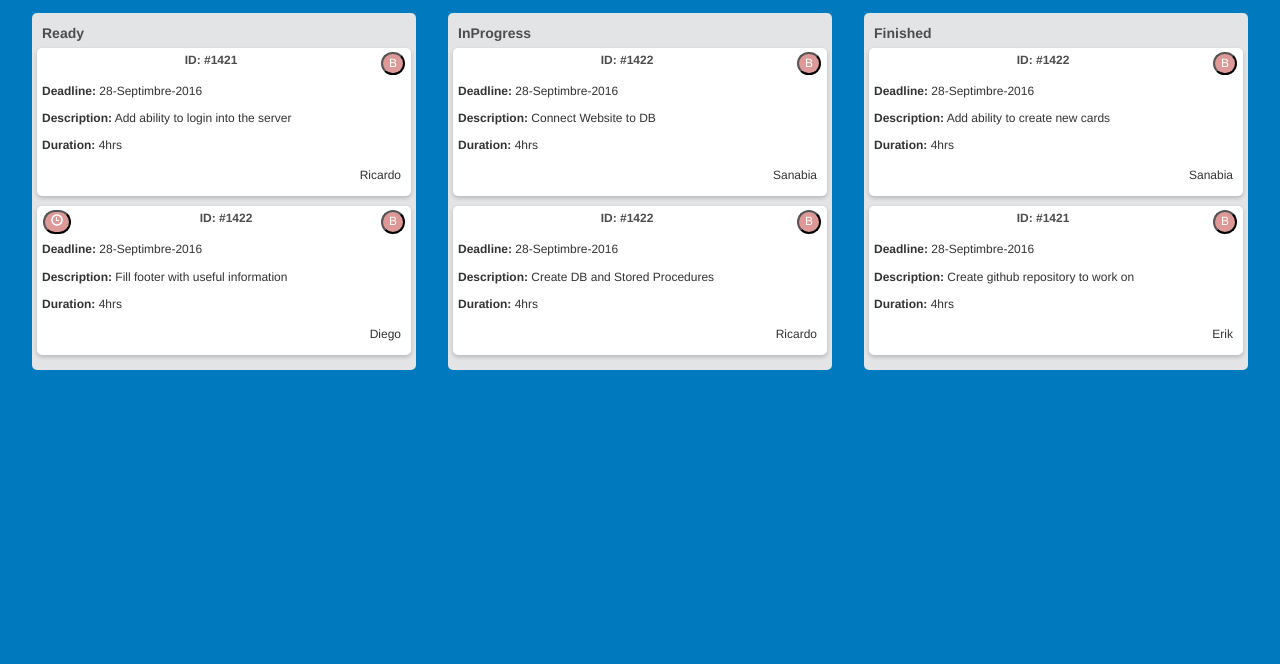
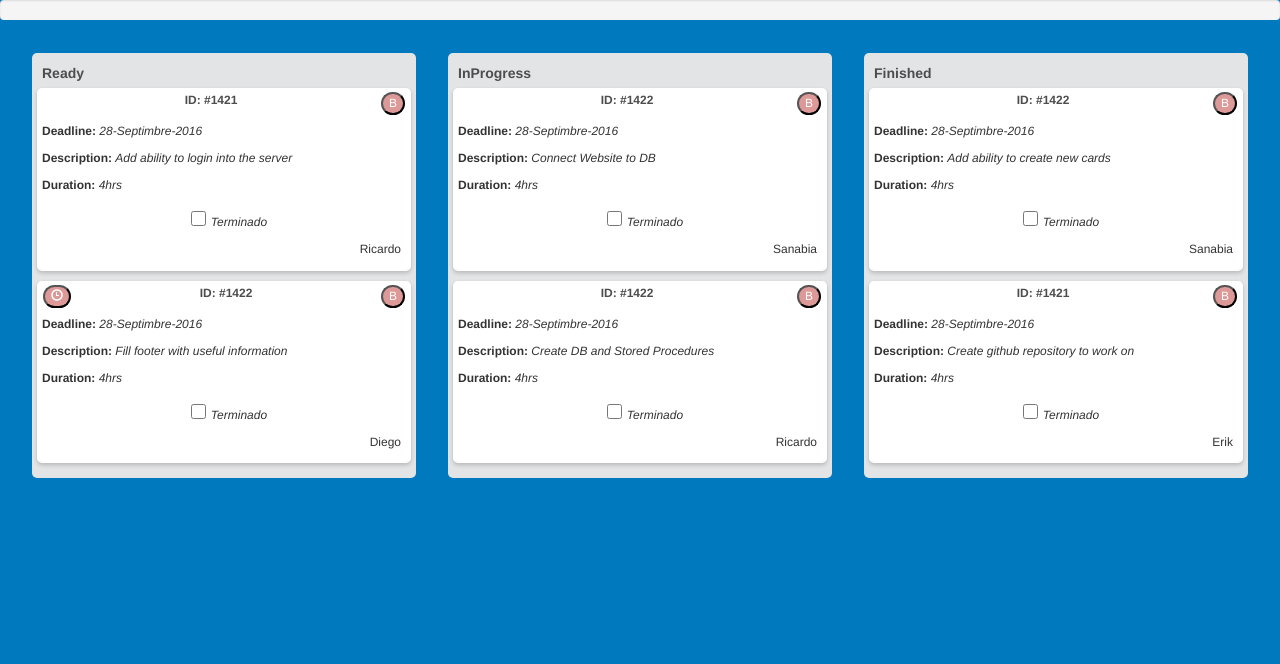
Before and after one commit to ErikBG/agiltrello, a PHP site: page / in a window 1280 px wide. Shown: the part 50-714 px from the top of the page. Run offline with PHP 8.4, Linux system fonts and the light colour scheme.

Commit message:
Simple UI Changes
Temporary Checklist and Progress  Bar Added
Kanban cards text editable (Temporary)

```diff
--- a/css/style.css
+++ b/css/style.css
@@ -172,3 +172,13 @@ body {
 .unblocked {
     background-color: #3e79d8;
 }
+
+input[type="checkbox"] {
+  height: 15px;
+  width: 15px;
+  margin-right:5px;
+  margin-left: 10px;
+  position:relative;
+}
+
+em   {font-size: 12px;}
--- a/index.html
+++ b/index.html
@@ -74,7 +74,11 @@
     <!--BOARD-->
 
 		<div class="container-fluid text-center row content">
-
+      <div class="progress">
+        <div class="progress-bar progress-bar-striped active" role="progressbar"
+              aria-valuenow="0" aria-valuemin="0" aria-valuemax="100"></div>
+      </div>
+        <div class = "ready"></div>
 				<div id="ready" class="readyCol col-sm-4 iColumn">
 					<div class="title">Ready</div>
 
@@ -84,10 +88,16 @@
 						   <button id="blockBtn1" class="blockBtn">B</button>
 						</div>
             <div class="card-content">
-								<p><strong>Deadline:</strong> 28-Septimbre-2016</p>
-								<p><strong>Description:</strong> Add ability to login into the server</p>
-								<p><strong>Duration:</strong> 4hrs</p>
+              <p><strong>Deadline:</strong> <em contenteditable="true">28-Septimbre-2016</em></p>
+              <p ><strong>Description:</strong> <em contenteditable="true">Add ability to login into the server</em></p>
+              <p ><strong>Duration:</strong> <em contenteditable="true">4hrs</em></p>
             </div>
+            <form>
+              <p>
+                <input id="input1" type="checkbox" name="completed1" value="17"><em>Terminado</em>
+
+              </p>
+            </form>
 							<div class="card-footer">
 								<p>Ricardo</p>
 							</div>
@@ -104,10 +114,16 @@
 
 						</div>
             <div class="card-content">
-								<p><strong>Deadline:</strong> 28-Septimbre-2016</p>
-								<p><strong>Description:</strong> Fill footer with useful information</p>
-								<p><strong>Duration:</strong> 4hrs</p>
+              <p><strong>Deadline:</strong> <em contenteditable="true">28-Septimbre-2016</em></p>
+              <p><strong>Description:</strong> <em contenteditable="true">Fill footer with useful information</em></p>
+              <p><strong>Duration:</strong> <em contenteditable="true">4hrs</em></p>
             </div>
+            <form>
+              <p>
+                <input id="input2" type="checkbox" name="completed2" value="17"><em>Terminado</em>
+
+              </p>
+            </form>
 							<div class="card-footer">
 								<p>Diego</p>
 							</div>
@@ -124,10 +140,16 @@
 						</div>
 
             <div class="card-content">
-								<p><strong>Deadline:</strong> 28-Septimbre-2016</p>
-								<p><strong>Description:</strong> Connect Website to DB</p>
-								<p><strong>Duration:</strong> 4hrs</p>
+              <p><strong>Deadline:</strong> <em contenteditable="true">28-Septimbre-2016</em></p>
+              <p><strong>Description:</strong> <em contenteditable="true">Connect Website to DB</em></p>
+              <p><strong>Duration:</strong> <em contenteditable="true">4hrs</em></p>
             </div>
+            <form>
+              <p>
+                <input id="input3" type="checkbox" name="completed3" value="17"><em>Terminado</em>
+
+              </p>
+            </form>
 							<div class="card-footer">
 								<p>Sanabia</p>
 							</div>
@@ -140,10 +162,16 @@
 						</div>
 
             <div class="card-content">
-								<p><strong>Deadline:</strong> 28-Septimbre-2016</p>
-								<p><strong>Description:</strong> Create DB and Stored Procedures</p>
-								<p><strong>Duration:</strong> 4hrs</p>
+              <p><strong>Deadline:</strong> <em contenteditable="true">28-Septimbre-2016</em></p>
+              <p><strong>Description:</strong> <em contenteditable="true">Create DB and Stored Procedures</em></p>
+              <p><strong>Duration:</strong> <em contenteditable="true">4hrs</em></p>
             </div>
+            <form>
+              <p>
+                <input id="input4" type="checkbox" name="completed4" value="17"><em>Terminado</em>
+
+              </p>
+            </form>
 							<div class="card-footer">
 								<p>Ricardo</p>
 							</div>
@@ -160,10 +188,16 @@
 						</div>
 
             <div class="card-content">
-								<p><strong>Deadline:</strong> 28-Septimbre-2016</p>
-								<p><strong>Description:</strong> Add ability to create new cards</p>
-								<p><strong>Duration:</strong> 4hrs</p>
+              <p><strong>Deadline:</strong> <em contenteditable="true">28-Septimbre-2016</em></p>
+              <p><strong>Description:</strong> <em contenteditable="true">Add ability to create new cards</em></p>
+              <p><strong>Duration:</strong> <em contenteditable="true">4hrs</em></p>
             </div>
+            <form>
+              <p>
+                <input id="input5" type="checkbox" name="completed5" value="17"><em>Terminado</em>
+
+              </p>
+            </form>
 							<div class="card-footer">
 								<p>Sanabia</p>
 							</div>
@@ -176,10 +210,16 @@
 						</div>
 
             <div class="card-content">
-								<p><strong>Deadline:</strong> 28-Septimbre-2016</p>
-								<p><strong>Description:</strong> Create github repository to work on</p>
-								<p><strong>Duration:</strong> 4hrs</p>
+              <p><strong>Deadline:</strong> <em contenteditable="true">28-Septimbre-2016</em></p>
+              <p><strong>Description:</strong> <em contenteditable="true">Create github repository to work on</em></p>
+              <p><strong>Duration:</strong> <em contenteditable="true">4hrs</em></p>
             </div>
+            <form>
+              <p>
+                <input id="input6" type="checkbox" name="completed6" value="17"><em>Terminado</em>
+
+              </p>
+            </form>
 							<div class="card-footer">
 								<p>Erik</p>
 							</div>
@@ -391,6 +431,18 @@
     <script src="js/sprint.js"></script>
 	<script type="text/javascript" src="js/dbScripts.js"></script>
 	<script type="text/javascript" src="js/indexScripts.js"></script>
+  <!--PROGESS BAR CHECKLIST-->
+  <script>
+      $('input').on('click',function() {
+      var emptyValue = 0;
+      $('input:checked').each(function() {
+          emptyValue += parseInt($(this).val());
+      });
+      $('.progress-bar').css('width', emptyValue + '%').attr('aria-valuenow', emptyValue);
+      });
+    </script>
+
+<!--DRAGGABLE CARDS FUNCTION-->
     <script type="text/javascript">
 		$('document').ready(init);
 
--- a/kanbanCardFormat.html
+++ b/kanbanCardFormat.html
@@ -12,6 +12,11 @@
             <p><strong>Description:</strong> [Description]</p>
             <p><strong>Duration:</strong> [Current remaining time]</p>
         </div>
+        <form>
+          <p>
+            <input id="input3" type="checkbox" name="completed3" value="17"><em>Terminado</em>
+          </p>
+        </form>
         <div class='card-footer'>
             <p>[Encargado]</p>
         </div>
```
Lines whose indentation alone changed are shown as unchanged.
